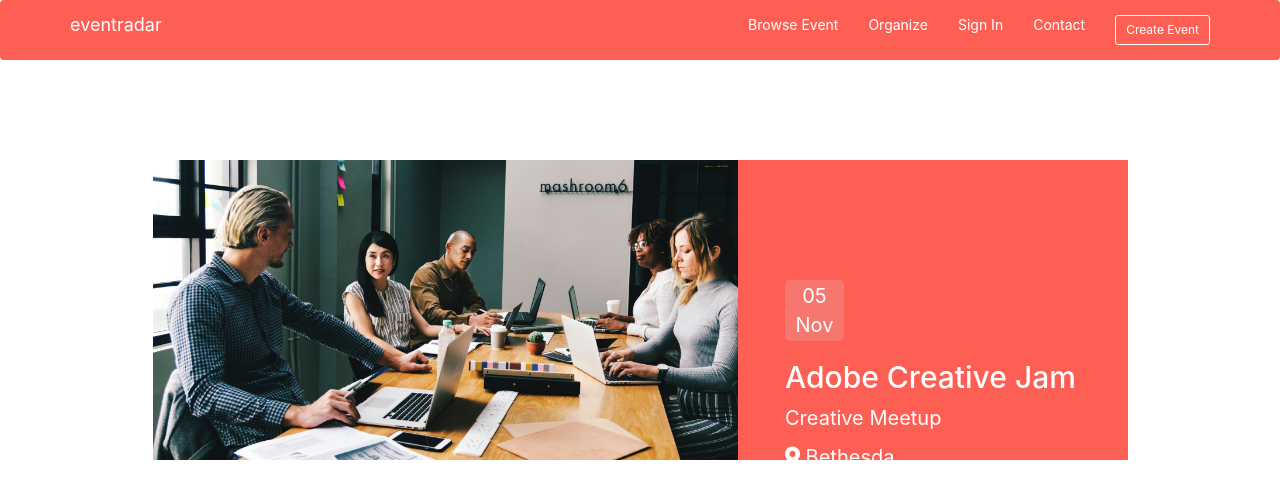
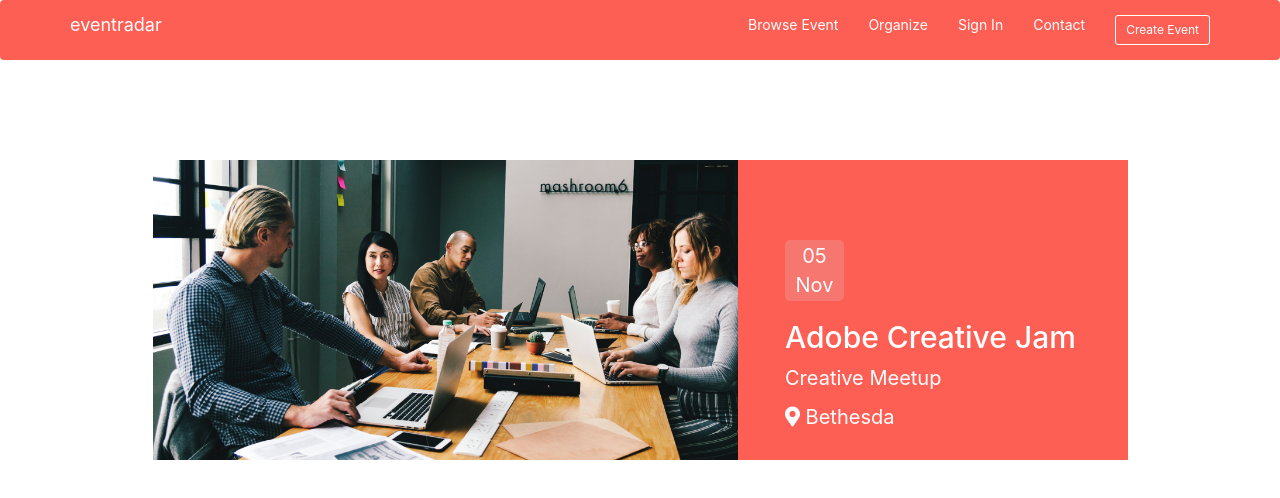
Before and after one commit to oliver-gomes/react-event, a React (Create React App) app: page / in a window 1280 px wide. Shown: the top 498 px of the page. Built offline with nearby package versions, Linux system fonts and the light colour scheme.

Commit message:
margin top for event info updated

```diff
--- a/src/components/Modal.css
+++ b/src/components/Modal.css
@@ -30,7 +30,3 @@
   color: white;
   font-size: 20px;
 }
-
-.event-info {
-  margin-top: 40px;
-}
```
